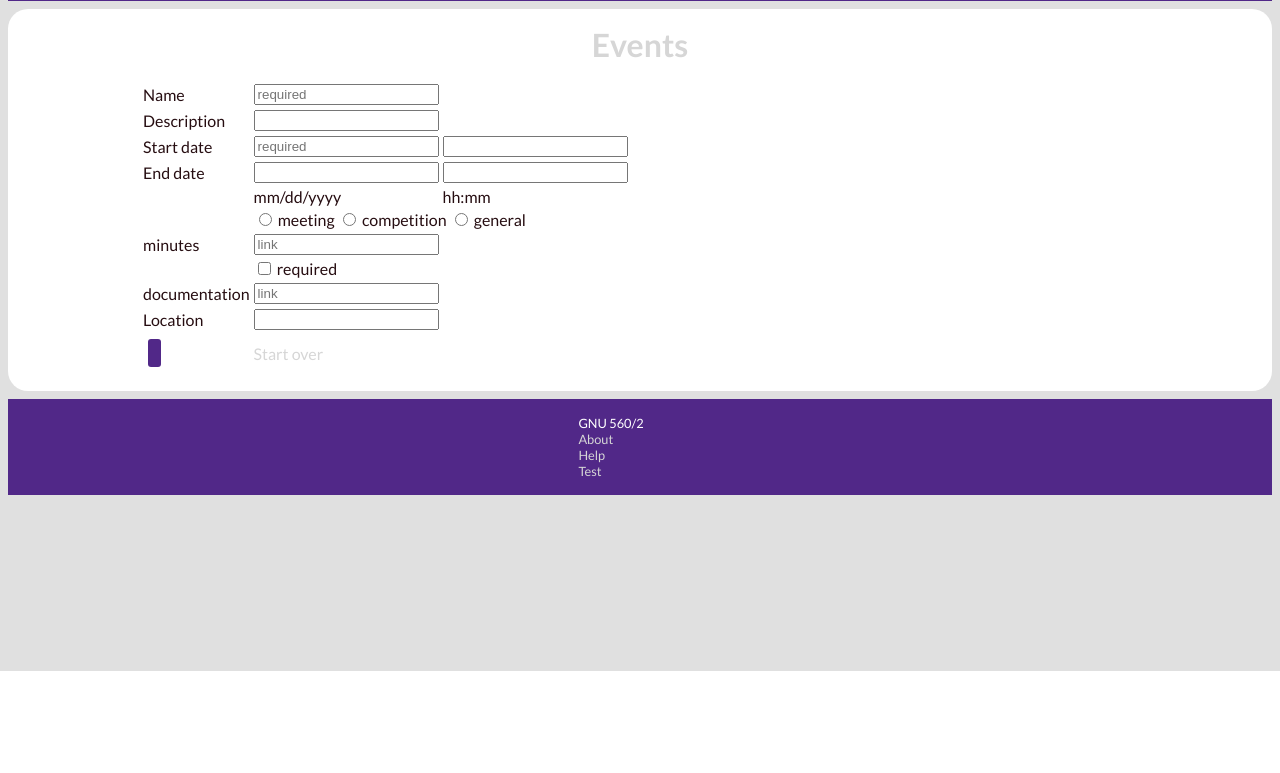
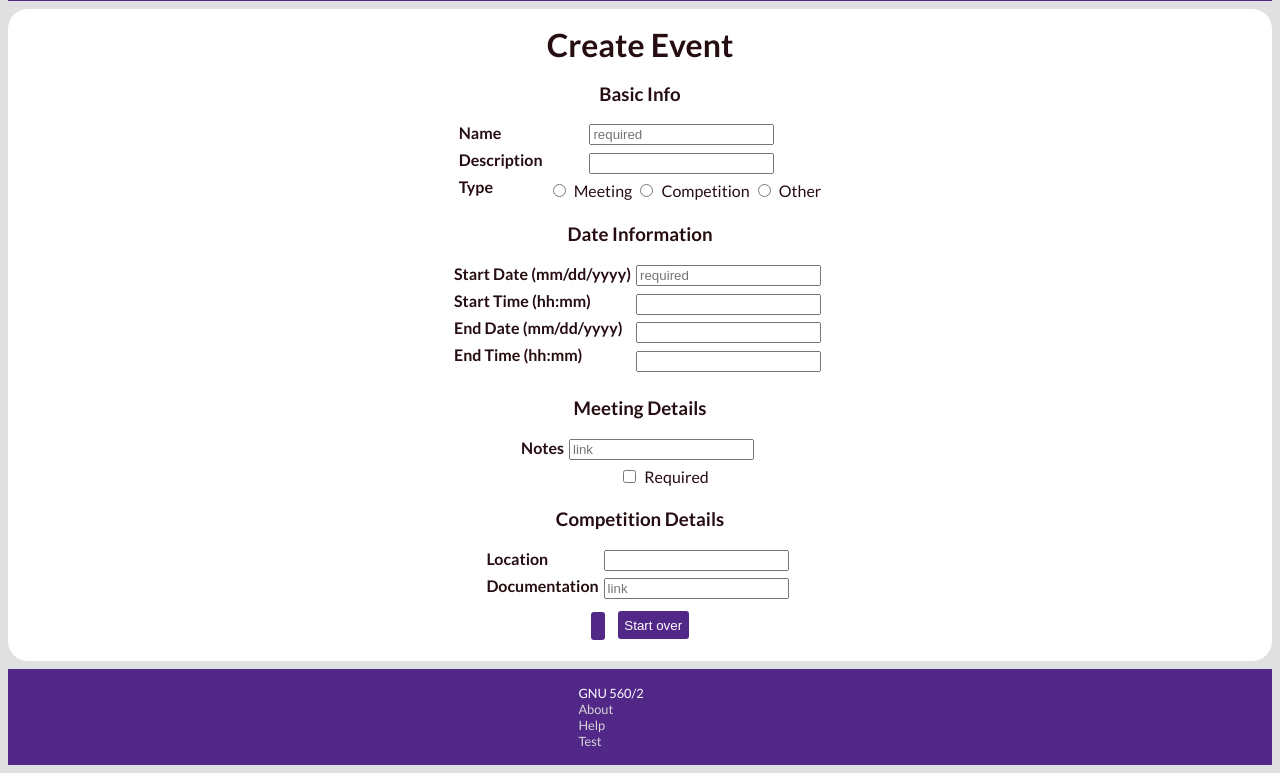
Before and after one commit to jhauserw3241/cdcdb-webserver, a Python web app: template templates/events/new.html in a window 1280 px wide. Shown: the part 129-902 px from the top of the page. Before the commit the page ends 800 px from the top, so only its background shows below. Run offline with Jinja, Linux system fonts and the light colour scheme; the template is opened without the code that fills it, so the values that code supplies are empty.

Commit message:
Fix formatting of create event page

```diff
--- a/static/css/events.css
+++ b/static/css/events.css
@@ -56,3 +56,23 @@
 .modify-buttons {
 	text-align: center;
 }
+
+form {
+	text-align: center;
+}
+
+form p,
+form input,
+form select {
+	margin-top: 0;
+	margin-right: 5px;
+	margin-bottom: 0.5em;
+	text-align: left;
+}
+
+form .form-basic,
+form .form-date,
+form .form-meet,
+form .form-comp {
+	display: inline-flex;
+}
--- a/templates/events/new.html
+++ b/templates/events/new.html
@@ -1,87 +1,80 @@
 {% extends 'base.html' %}
+{% block add_css %}
+	<link rel="stylesheet" href="/static/css/events.css">
+{% endblock %}
 {% block title %}Create/Edit Event{% endblock %}
 {% block body %}
-	<h1><a href='/events/'>Events</a></h1>
+	<h1>Create Event</h1>
 	<ul id='errors'>
 	{% for err in errors %}
 		<li>{{ err }}</li>
 	{% endfor %}
 	</ul>
 	<form id='event_form' action='{{ form_action }}' method='POST'>
-		<table id='create-event'>
-		<tr>
-			<td>Name</td>
-			<td colspan='2'><input type='text' name='name' value='{{ data.name }}' placeholder='required'/></td>
-		</tr>
-		<tr>
-			<td>Description</td>
-			<td colspan='2'><input type='text' name='description' value='{{ data.description }}'/></td>
-		</tr>
-		<tr>
-			<td>Start date</td>
-			<td><input type='text' name='start_date' value='{{ data.start_date}}' placeholder='required'/></td>
-			<td><input type='text' name='start_time' value='{{ data.start_time }}'/></td>
-		</tr>
-		<tr>
-			<td>End date</td>
-			<td><input type='text' name='end_date' value='{{ data.end_date}}'/></td>
-			<td><input type='text' name='end_time' value='{{ data.end_time }}'/></td>
-		</tr>
-		<tr>
-			<td></td>
-			<td>mm/dd/yyyy</td>
-			<td>hh:mm</td>
-		</tr>
-		<tr>
-			<td></td>
-			<td colspan='2'>
+		<h3>Basic Info</h3>
+		<div class="form-basic">
+			<div class="form-basic-titles">
+				<p><strong>Name</strong></p>
+				<p><strong>Description</strong></p>
+				<p><strong>Type</strong></p>
+			</div>
+			<div class="form-basic-info">
+				<input type='text' name='name' value='{{ data.name }}' placeholder='required'/><br>
+				<input type='text' name='description' value='{{ data.description }}'/><br>
 				<input type='radio' id='is_meeting' name='type' value='meeting' {% if data.type == 'meeting' %}checked{% endif %}>
-					<label for='is_meeting'>meeting</label>
+					<label for='is_meeting'>Meeting</label>
 				</input>
 				<input type='radio' id='is_competition' name='type' value='competition' {% if data.type == 'competition' %}checked{% endif %}>
-					<label for='is_competition'>competition</label>
+					<label for='is_competition'>Competition</label>
 				</input>
 				<input type='radio' id='is_general' name='type' value='general' {% if data.type == 'general' %}checked{% endif %}>
-					<label for='is_general'>general</label>
+					<label for='is_general'>Other</label>
+				</input><br>
+			</div>
+		</div>
+		<h3>Date Information</h3>
+		<div class="form-date">
+			<div class="form-date-titles">
+				<p><strong>Start Date (mm/dd/yyyy)</strong></p>
+				<p><strong>Start Time (hh:mm)</strong></p>
+				<p><strong>End Date (mm/dd/yyyy)</strong></p>
+				<p><strong>End Time (hh:mm)</strong></p>
+			</div>
+			<div class="form-date-info">
+				<input type='text' name='start_date' value='{{ data.start_date}}' placeholder='required'/><br>
+				<input type='text' name='start_time' value='{{ data.start_time }}'/><br>
+				<input type='text' name='end_date' value='{{ data.end_date}}'/><br>
+				<input type='text' name='end_time' value='{{ data.end_time }}'/>
+			</div>
+		</div>
+		<h3>Meeting Details</h3>
+		<div class="form-meet">
+			<div class="form-meet-titles">
+				<p><strong>Notes</strong></p>
+				<p></p>
+			</div>
+			<div class="form-meet-info">
+				<input type='text' name='minutes' value='{{ data.minutes }}' placeholder='link'/><br>
+				<input type='checkbox' name='required' {% if data.required %}checked{% endif %}>
+					<label for='required'>Required</label>
 				</input>
-			</td>
-		</tr>
-		<tr class='meeting hide'>
-			<td>minutes</td>
-			<td><input type='text' name='minutes' value='{{ data.minutes }}' placeholder='link'/></td>
-			<td></td>
-		</tr>
-		<tr class='meeting hide'>
-			<td></td>
-			<td>
-				<input type='checkbox' name='required' {% if data.required %}checked{% endif %}>
-					<label for='required'>required</label>
-				</input>
-			</td>
-			<td></td>
-		</tr>
-		<tr class='competition hide'>
-			<td>documentation</td>
-			<td>
+			</div>
+		</div>
+		<h3>Competition Details</h3>
+		<div class="form-comp">
+			<div class="form-comp-titles">
+				<p><strong>Location</strong></p>
+				<p><strong>Documentation</strong></p>
+			</div>
+			<div class="form-comp-info">
+				<input type='text' name='location' value='{{ data.location }}'/><br>
 				<input type='text' name='documentation' value='{{ data.documentation }}' placeholder='link'/>
-			</td>
-			<td></td>
-		</tr>
-		<tr class='competition hide'>
-			<td>Location</td>
-			<td>
-				<input type='text' name='location' value='{{ data.location }}'/>
-			</td>
-			<td></td>
-		</tr>
-		<tr>
-			<td>
-				<input type='submit' name='create' value='{{ submit_button_text }}'/>
-			</td>
-			<td><a href=''>Start over</a></td>
-			<td></td>
-		</tr>
-		</table>
+			</div>
+		</div>
+		<div class="form-buttons">
+			<input type='submit' name='create' value='{{ submit_button_text }}'/>
+			<button href=''>Start over</button>
+		</div>
 	</form>
 	<script src='/static/events.js'></script>
 {% endblock %}
```
